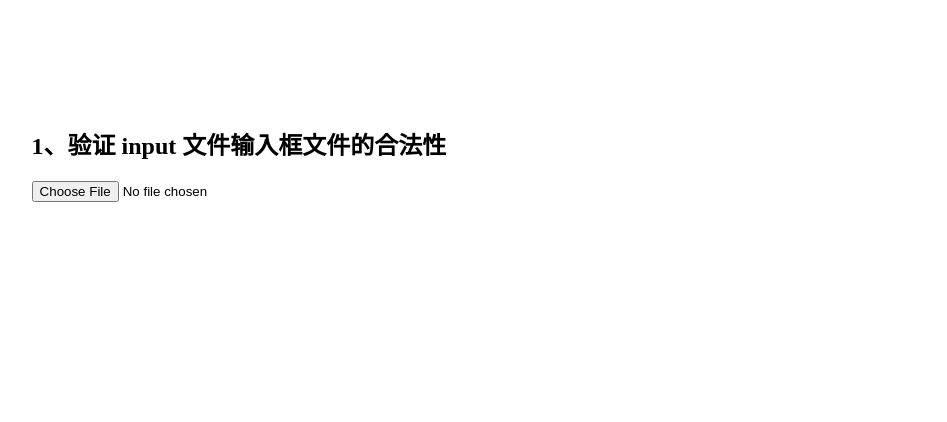
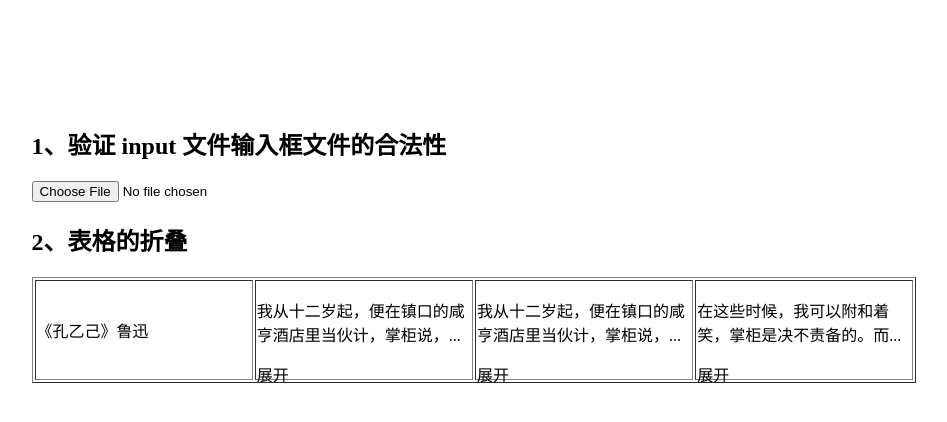
Before and after one commit to BaoXuebin/Self-Code-Lib, a plain HTML site: page JavaScript/js-test.html in a window 1280 px wide. Shown: the whole page, without its empty margins (166-1113 px from the left). Drawn offline with Linux system fonts and the light colour scheme.

Commit message:
增加 表格折叠 的js实现代码

```diff
--- /dev/null
+++ b/JavaScript/TableUtil.js
@@ -0,0 +1,89 @@
+/**
+ * 注意：此 js 文件依赖于 jquery，使用时请务必先引入 jquery.js，此处使用的 jquery 版本为jquery-1.12.1.js
+ * @authors BaoXuebin (baoxbin@hotmail.com)
+ * @date    2017-03-06 12:57:30
+ */
+'use strict'
+
+var TableUtil = (function() {
+
+        var test = function test() {
+            console.log("This is test!");
+        };
+
+        var collapse = function collapse(params) {
+            // td 高度默认为 100px
+            var _height = params.height || '80';
+            var _openStr = params.openStr || '展开';
+            var _closeStr = params.closeStr || '收起';
+            var _selector = params.selector;
+
+            // 生成 html 结构
+            var renderDOM = function renderDOM($selector) {
+                $selector.css({
+                    height: _height + 'px'
+                });
+                var text = $selector.html();
+                // 用于显示所有文本的 p 标签
+                var allComponent = '<p class="all" style="display:none">' + text + '</p>';
+                // 用于显示缩略文本的 p 标签
+                var apprComonpent = '<p class="appr">' + text + '</p>';
+                $selector.html(allComponent + apprComonpent);
+
+                return $selector;
+            };
+
+            // 渲染显示结构
+            var renderView = function renderView($selector) {
+                var divHight = _height - 16;
+                var _$p = $("p.appr", $selector).eq(0);
+                while (_$p.outerHeight() > divHight) {
+                    _$p.text(_$p.text().replace(/(\s)*([a-zA-Z0-9]+|\W)(\.\.\.)?$/, '...'));
+                };
+                _$p.show();
+                $selector.append('<a style="cursor: pointer;">' + _openStr + '</a>');
+            };
+
+            // 点击按钮展开或者折叠
+            var toggle = function toggle($selector) {
+                var str = $.trim($selector.text());
+                if (str === _openStr) {
+                    $selector.text(_closeStr);
+                	$selector.siblings("p.appr").hide();
+                	$selector.siblings("p.all").show();
+                	$selector.parent('div').css({
+                		height: 'auto'
+                	});
+                } else {
+                    $selector.text(_openStr);
+                	$selector.siblings("p.all").hide();
+                	$selector.siblings("p.appr").show();
+                	$selector.parent('div').css({
+                		height: _height + 'px'
+                	});
+                }
+            };
+
+            // 遍历所有的选择对象
+            $(_selector).each(function() {
+                var realHeight = $(this).height();
+                if (realHeight > _height) {
+                    var $selector = renderDOM($(this));
+                    renderView($selector);
+
+                    // 监听点击事件
+                    $(this).children('a').click(function() {
+                        var $selector = $(this);
+                        toggle($selector);
+                    });
+                }
+            });
+        };
+
+        return {
+            test: test,
+            collapse: collapse
+        };
+})();
+
+TableUtil.test();
--- a/JavaScript/js-test.html
+++ b/JavaScript/js-test.html
@@ -5,14 +5,50 @@
 <meta http-equiv="X-UA-Compatible" content="IE=edge,chrome=1">
 <title>JavaScript 测试</title>
 <script type="text/javascript" src="base-js/jquery-1.12.1.js"></script>
-<script type="text/javascript" src="FileUtils.js">
-
-</script>
+<script type="text/javascript" src="FileUtils.js"></script>
+<script type="text/javascript" src="TableUtil.js"></script>
 </head>
 <body>
 <div style="margin: 10% 15%;">
     <h2>1、验证 input 文件输入框文件的合法性</h2>
     <input type="file" name="file" onchange="FileUtils.validateFileInput(this);return false;" />
+
+    <h2>2、表格的折叠</h2>
+    <table border="1">
+        <tr>
+            <td class="collapse" style="width: 25%;">
+                <div>
+                    《孔乙己》鲁迅
+                </div>
+            </td>
+            <td class="collapse" style="width: 25%;">
+                <div>
+                    我从十二岁起，便在镇口的咸亨酒店里当伙计，掌柜说，样子太傻，怕侍候不了长衫主顾，就在外面做点事罢。外面的短衣主顾，虽然容易说话，但唠唠叨叨缠夹不清的也很不少。他们往往要亲眼看着黄酒从坛子里舀出，看过壶子底里有水没有，又亲看将壶子放在热水里，然后放心：在这严重监督下，羼⑶水也很为难。所以过了几天，掌柜又说我干不了这事。幸亏荐头⑷的情面大，辞退不得，便改为专管温酒的一种无聊职务了。我从此便整天的站在柜台里，专管我的职务。虽然没有什么失职，但总觉得有些单调，有些无聊。掌柜是一副凶脸孔，主顾也没有好声气⑸，教人活泼不得；只有孔乙己到店，才 可以笑几声，所以至今还记得。
+                </div>
+            </td>
+            <td class="collapse" style="width: 25%;">
+                <div>
+                    我从十二岁起，便在镇口的咸亨酒店里当伙计，掌柜说，样子太傻，怕侍候不了长衫主顾，就在外面做点事罢。外面的短衣主顾，虽然容易说话，但唠唠叨叨缠夹不清的也很不少。他们往往要亲眼看着黄酒从坛子里舀出，看过壶子底里有水没有，又亲看将壶子放在热水里，然后放心：在这严重监督下，羼⑶水也很为难。所以过了几天，掌柜又说我干不了这事。幸亏荐头⑷的情面大，辞退不得，便改为专管温酒的一种无聊职务了。我从此便整天的站在柜台里，专管我的职务。虽然没有什么失职，但总觉得有些单调，有些无聊。掌柜是一副凶脸孔，主顾也没有好声气⑸，教人活泼不得；只有孔乙己到店，才 可以笑几声，所以至今还记得。
+                </div>
+            </td>
+            <td class="collapse" style="width: 25%;">
+                <div>
+                    在这些时候，我可以附和着笑，掌柜是决不责备的。而且掌柜见了孔乙己，也每每这样问他，引人发笑。孔乙己自己知道不能和他们谈天，便只好向孩子说话。有一回对我说道，“你读过书么？”我略略点一点头。他说，“读过书，……我便考你一考。茴香豆的茴字，怎样写的？”我想，讨饭一样的人，也配考我么？便回过脸去，不再理会。孔乙己等了许久，很恳切的说道，“不能写罢？……我教给你，记着！这些字应该记着。将来做掌柜的时候，写账要用。”我暗想我和掌柜的等级还很远呢，而且我们掌柜也从不将茴香豆上账；又好笑，又不耐烦，懒懒的答他道，“谁要你教，不是草头底下一个来回的回字么？”孔乙己显出极高兴的样子，将两个指头的长指甲敲着柜台，点头说，“对呀对呀！……回字有四样写法⑿，你知道么？”我愈不耐烦了，努着嘴走远。孔乙己刚用指甲蘸了酒，想在柜上写字，见我毫不热心，便又叹一口气，显出极惋惜的样子。
+                </div>
+            </td>
+        </tr>
+    </table>
 </div>
+<script>
+    $(function() {
+        // TableUtil collapse 方法的初始化
+        TableUtil.collapse({
+            selector: 'table tr td.collapse div'
+            // height: 80, // 默认 80，不要带 px
+            // openStr: '', // 默认文字 展开
+            // closeStr: '' // 默认文字 收起
+        });
+    });
+</script>
 </body>
 </html>
```
